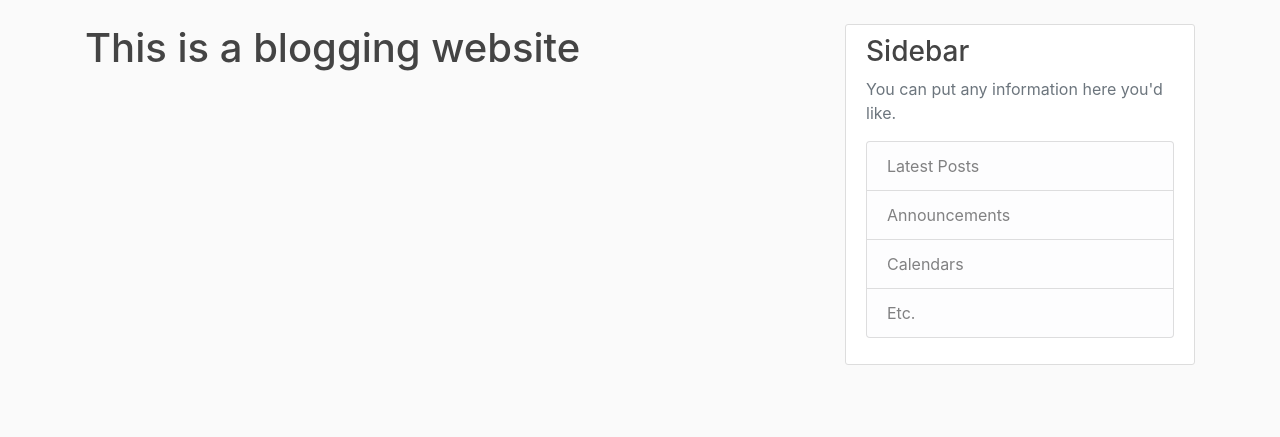
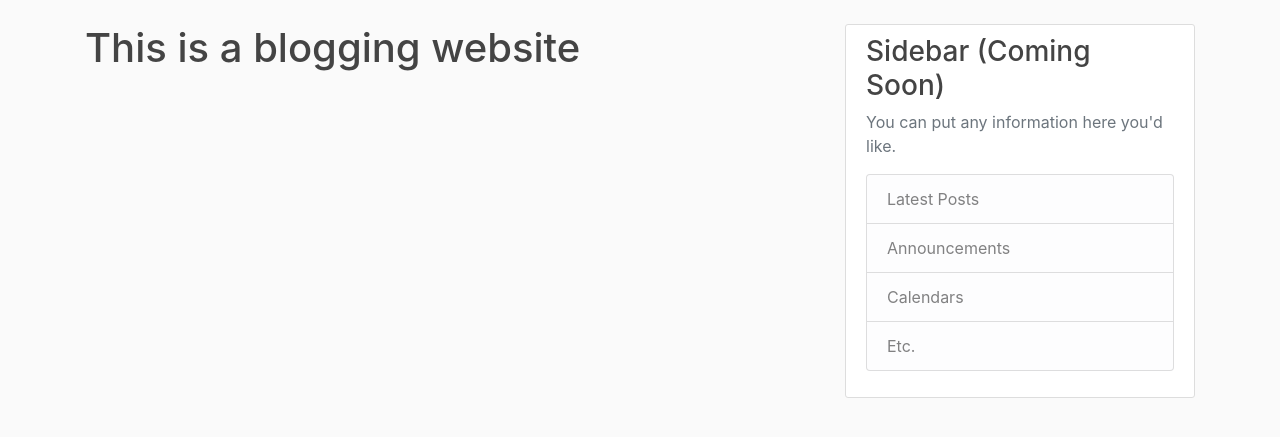
Before and after one commit to Apoorve73/blogging_website, a Flask app: page /about in a window 1280 px wide. Shown: the part 56-493 px from the top of the page. Run offline with Flask 2, Linux system fonts and the light colour scheme; some libraries are stand-ins or nearby versions.

Commit message:
initial commit

```diff
--- a/flaskblog/templates/layout.html
+++ b/flaskblog/templates/layout.html
@@ -60,7 +60,7 @@
         </div>
         <div class="col-md-4">
           <div class="content-section">
-            <h3>Sidebar</h3>
+            <h3>Sidebar (Coming Soon)</h3>
             <p class='text-muted'>You can put any information here you'd like.
               <ul class="list-group">
                 <li class="list-group-item list-group-item-light">Latest Posts</li>
```
Also changed, not shown: 2 other files.
